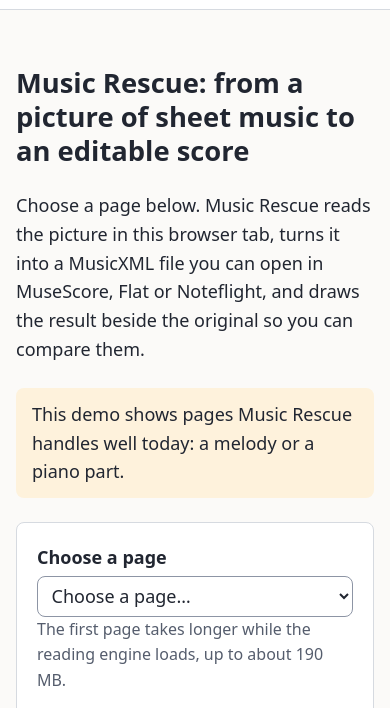
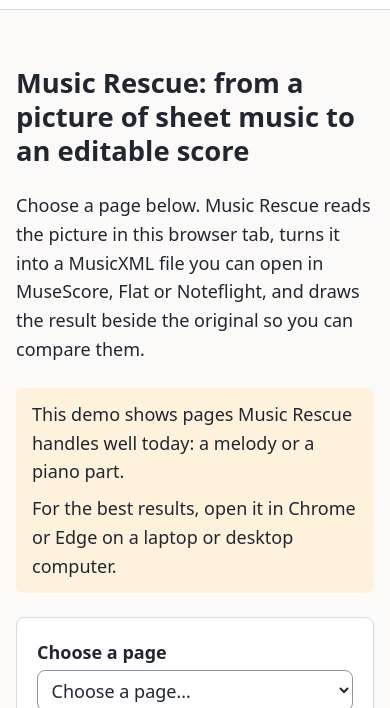
Before and after one commit to cynthiateeters/music-rescue, a website built with Vite: page index.html in a window 390 px wide. Shown: the part 96-804 px from the top of the page. Built offline with nearby package versions, Linux system fonts and the light colour scheme; what homr-web would draw is missing.

Commit message:
Recommend a laptop or desktop browser for the demo
Adds a line to the page note pointing visitors to Chrome or Edge on a laptop or desktop, and records the iPhone failure in the README.

```diff
--- a/index.html
+++ b/index.html
@@ -22,7 +22,10 @@
           Choose a page below. Music Rescue reads the picture in this browser tab, turns it into a MusicXML file you can
           open in MuseScore, Flat or Noteflight, and draws the result beside the original so you can compare them.
         </p>
-        <p class="note">This demo shows pages Music Rescue handles well today: a melody or a piano part.</p>
+        <div class="note">
+          <p>This demo shows pages Music Rescue handles well today: a melody or a piano part.</p>
+          <p>For the best results, open it in Chrome or Edge on a laptop or desktop computer.</p>
+        </div>
 
         <div class="panel">
           <label for="sample">Choose a page</label>
--- a/src/style.css
+++ b/src/style.css
@@ -114,6 +114,14 @@
   padding: 0.75rem 1rem;
   border-radius: var(--radius);
   background: var(--warn-soft);
+}
+
+.note p {
+  margin: 0;
+}
+
+.note p + p {
+  margin-top: 0.5rem;
 }
 
 .panel {
```
Also changed, not shown: README.md.
